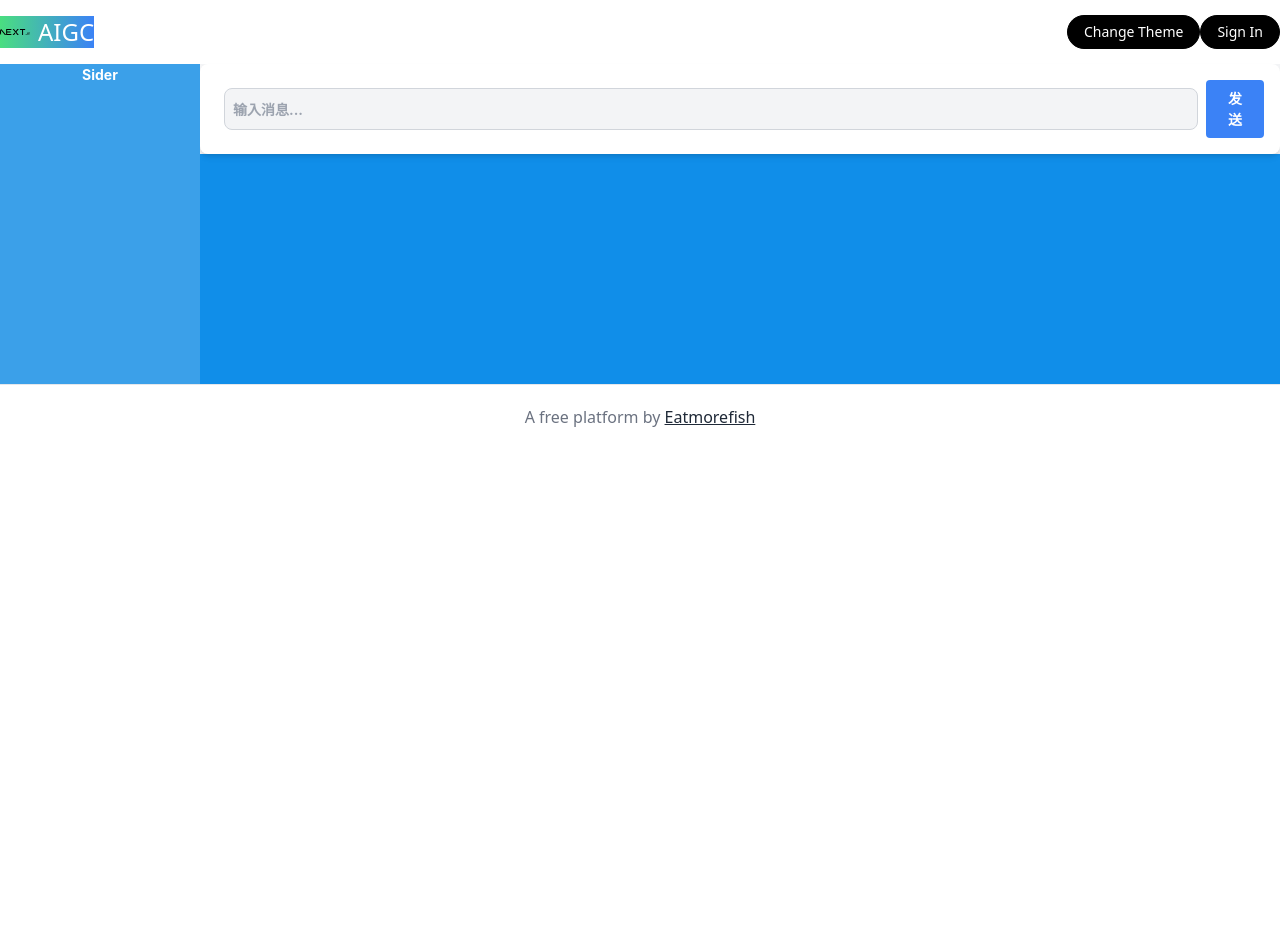
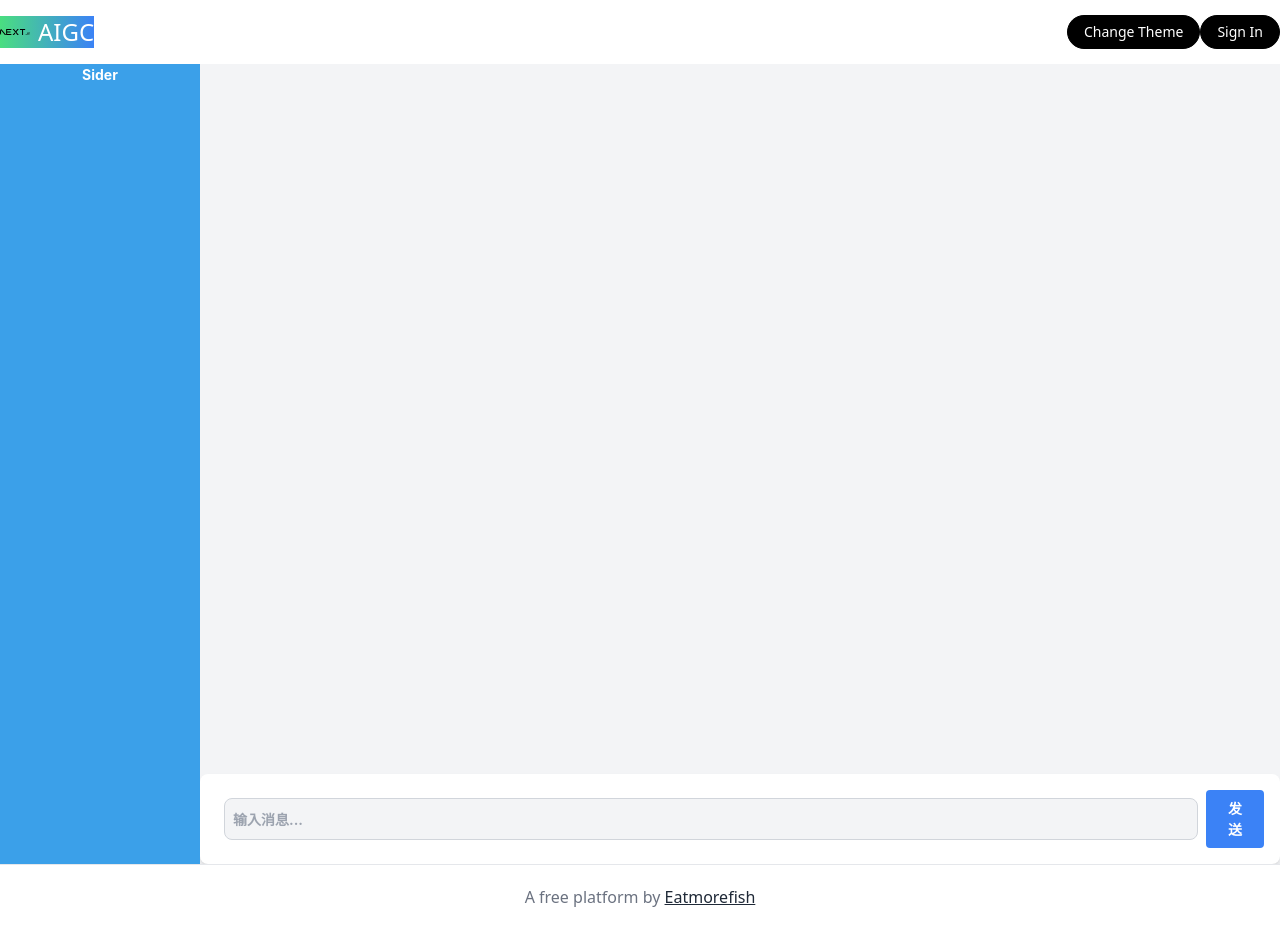
Before and after one commit to etmorefish/AIGC, a Next.js app: page /chat in a window 1280 px wide. Before the commit the page ends 800 px from the top, so only its background shows below. Built offline with nearby package versions, Linux system fonts and the light colour scheme.

Commit message:
fix: chat 布局

```diff
--- a/components/chat/Input.tsx
+++ b/components/chat/Input.tsx
@@ -17,7 +17,9 @@ const Input = () => {
 
     return (
         <>
-    <div className=" justify-center items-center bg-gray-100 dark:bg-gray-900">
+    <div className="flex flex-col h-screen items-center bg-gray-100 dark:bg-gray-900">
+      <div className="flex-grow"></div>
+
       <div className="w-full bg-white dark:bg-gray-800 shadow-md rounded-lg p-4 flex flex-row">
         <input
           type="text"
--- a/pages/chat.tsx
+++ b/pages/chat.tsx
@@ -34,15 +34,11 @@ const chat = () => {
           Download
         </Button> */}
 
-      <Layout hasSider className='h-5/6'>
-        <Sider style={siderStyle} className='h-80'>Sider</Sider>
-        <Content style={contentStyle} className='h-80'> <Input /></Content>
+        <Layout hasSider className='h-screen'>
+        <Sider style={siderStyle} className=''>Sider</Sider>
+        <Content style={contentStyle} className=''> <Input /></Content>
       </Layout>
       </div>
-
-
-
-
 
 
     </>
```
